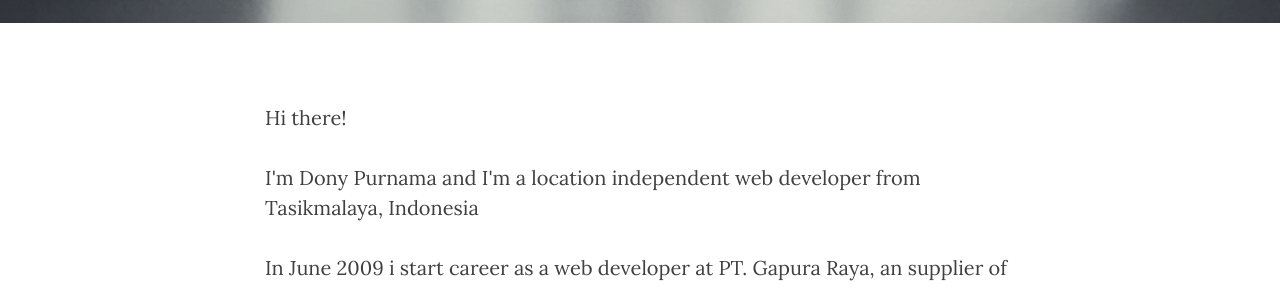
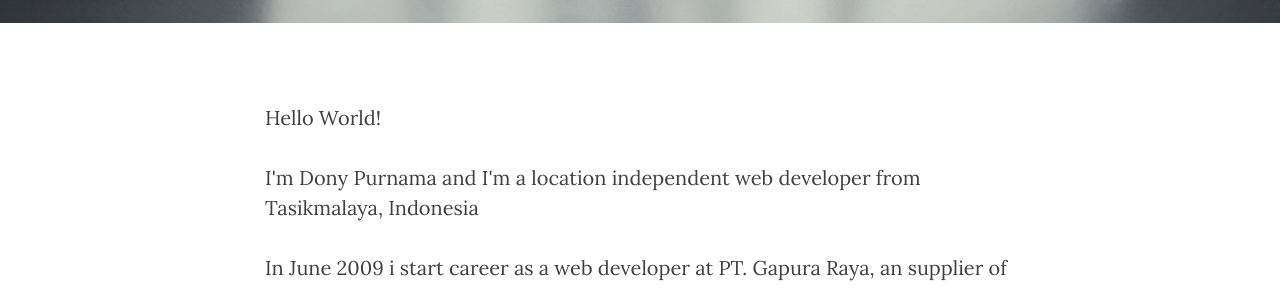
Before and after one commit to donypurnama/donypurnama.github.io, a Jekyll site: the page built from about.html, in a window 1280 px wide. Shown: the part 425-713 px from the top of the page. Built offline with Jekyll 4.4.1, drawn with Linux system fonts in a browser that asks for light colours; nearby versions of some CDN libraries.

Commit message:
Revert "First commit"
This reverts commit 9399a95edec7e03aecef9d7371cc5f0865058bf4.

```diff
--- a/about.html
+++ b/about.html
@@ -4,7 +4,7 @@
   description: "Just an Ordinary Web Developer."
   header-img: "img/about-my-desk.png"
 ---
-<p>Hi there!</p>
+<p>Hello World!</p>
 
 <p>I'm Dony Purnama and I'm a location independent web developer from Tasikmalaya, Indonesia</p>
 
```
